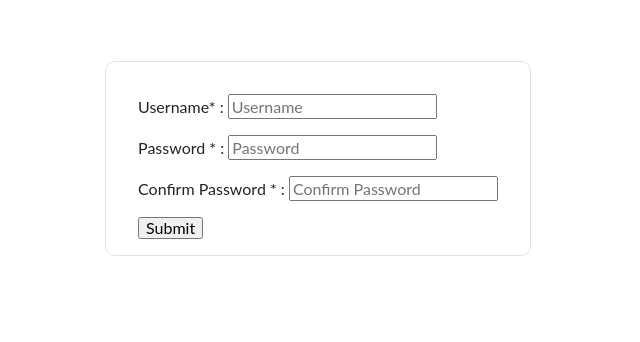
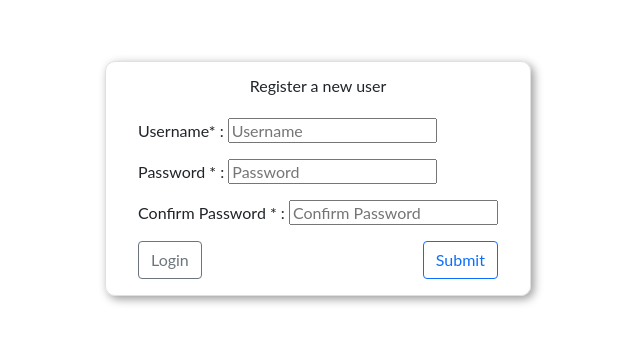
Before and after one commit to yildiztugba/hyf-backend-introduction, a website with bundled scripts: page client/src/components/register.html in a window 1280 px wide. Shown: the whole page, without its empty margins (322-962 px from the left). Built offline with nearby package versions, Linux system fonts and the light colour scheme.

Commit message:
a few styles and login page title

```diff
--- a/client/src/components/login-page.component.js
+++ b/client/src/components/login-page.component.js
@@ -10,6 +10,7 @@ export const loginPageComponent = () => {
         <span id="success-tex"></span>
       </div>
       <form action="" id="login-form">
+        <h3>Login to HYF Chat App</h3>
         <div>
           <label for="username">Username* : </label>
           <input
--- a/client/src/components/register.html
+++ b/client/src/components/register.html
@@ -9,6 +9,12 @@
     <link
       rel="stylesheet"
       href="https://maxcdn.bootstrapcdn.com/font-awesome/4.7.0/css/font-awesome.min.css"
+    />
+    <link
+      href="https://cdn.jsdelivr.net/npm/bootstrap@5.1.1/dist/css/bootstrap.min.css"
+      rel="stylesheet"
+      integrity="sha384-F3w7mX95PdgyTmZZMECAngseQB83DfGTowi0iMjiWaeVhAn4FJkqJByhZMI3AhiU"
+      crossorigin="anonymous"
     />
     <link
       href="https://cdn.jsdelivr.net/npm/bootstrap@5.1.1/dist/css/bootstrap.min.css"
@@ -28,6 +34,7 @@
         <span id="success-tex"></span>
       </div>
       <form action="" id="register-form">
+        <h3>Register a new user</h3>
         <div>
           <label for="username">Username* : </label>
           <input
@@ -58,8 +65,20 @@
             required
           />
         </div>
-        <div>
-          <input type="submit" value="Submit" id="register-btn" />
+        <div class="d-flex justify-content-between">
+          <input
+            type="button"
+            value="Login"
+            id="login-link-btn"
+            class="btn btn-outline-secondary"
+          />
+
+          <input
+            type="submit"
+            value="Submit"
+            id="register-submit-btn"
+            class="btn btn-outline-primary"
+          />
         </div>
       </form>
     </div>
--- a/client/styles.css
+++ b/client/styles.css
@@ -476,6 +476,7 @@ main {
 form {
   border: 1px solid #e0e0e0;
   border-radius: 10px;
+  box-shadow: 3px 3px 10px rgba(0, 0, 0, 0.4);
   padding: 1rem;
   margin: 0.5rem;
 }
@@ -483,6 +484,11 @@ form {
 form div {
   margin-top: 1rem;
   padding: 0 1rem;
+}
+
+form h3 {
+  text-align: center;
+  margin-bottom: 1.5rem;
 }
 
 .flex-container {
```
Also changed, not shown: client/src/components/login.html (+1 -0 lines).
